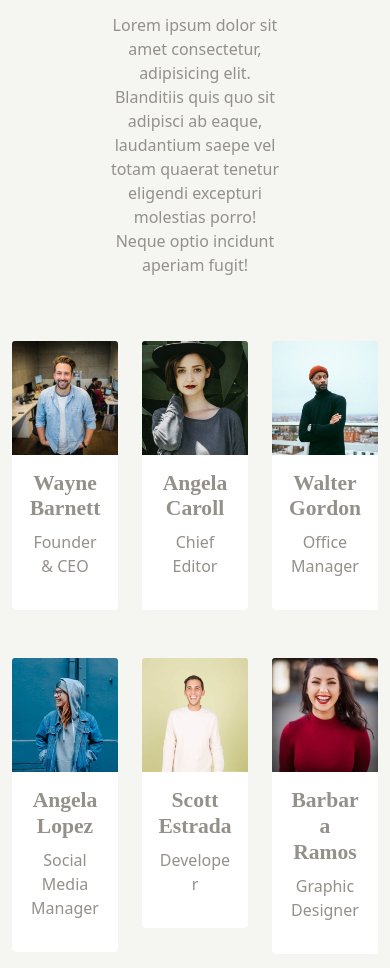
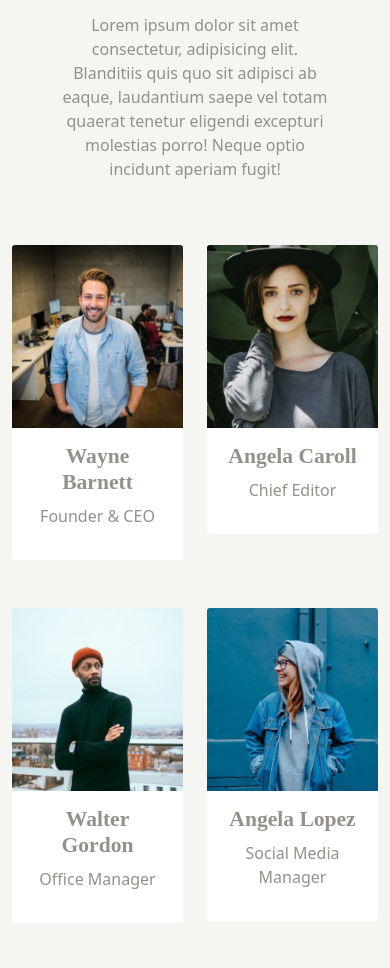
Before and after one commit to DarioDC95/js-our-team, a plain HTML site: page BONUS/index.html in a window 390 px wide. Shown: the part 77-1045 px from the top of the page. Drawn offline with nearby package versions, Linux system fonts and the light colour scheme.

Commit message:
Responsive Done

```diff
--- a/BONUS/css/style.css
+++ b/BONUS/css/style.css
@@ -8,7 +8,7 @@ main {
     background-color: #f5f5f1;
 }
 
-.col-4 .profile {
+.col-lg-4 .profile {
     border: none;
 }
 
--- a/BONUS/index.html
+++ b/BONUS/index.html
@@ -14,40 +14,40 @@
     <main class="py-5">
         <div class="container-lg">
             <div class="row mb-5 justify-content-center">
-                <div class="col-6">
-                    <div class="mycard text-center">
+                <div class="col-12 col-lg-6">
+                    <div class="mycard px-5 px-lg-0 text-center">
                         <h4 class="mb-3">OUR TEAM</h4>
                         <p class="grey">Lorem ipsum dolor sit amet consectetur, adipisicing elit. Blanditiis quis quo sit adipisci ab eaque, laudantium saepe vel totam quaerat tenetur eligendi excepturi molestias porro! Neque optio incidunt aperiam fugit!</p>
                     </div>
                 </div>
             </div>
             <div class="row gy-5">
-                <div class="col-4">
+                <div class="col-6 col-lg-4">
                     <div class="card text-center profile">
 
                     </div>
                 </div>
-                <div class="col-4">
+                <div class="col-6 col-lg-4">
                     <div class="card text-center profile">
 
                     </div>
                 </div>
-                <div class="col-4">
+                <div class="col-6 col-lg-4">
                     <div class="card text-center profile">
 
                     </div>
                 </div>
-                <div class="col-4">
+                <div class="col-6 col-lg-4">
                     <div class="card text-center profile">
 
                     </div>
                 </div>
-                <div class="col-4">
+                <div class="col-6 col-lg-4">
                     <div class="card text-center profile">
 
                     </div>
                 </div>
-                <div class="col-4">
+                <div class="col-6 col-lg-4">
                     <div class="card text-center profile">
 
                     </div>
```
